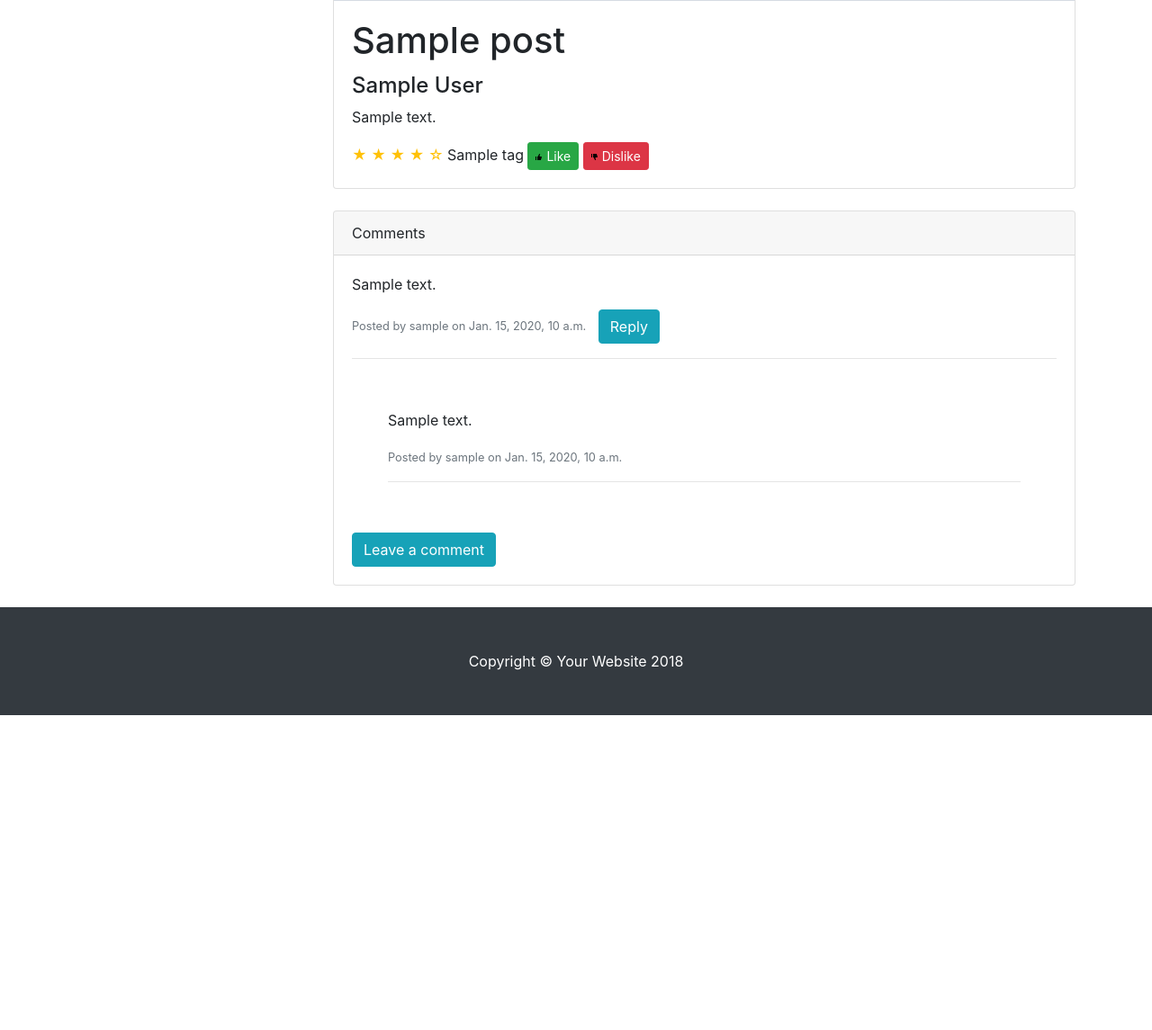
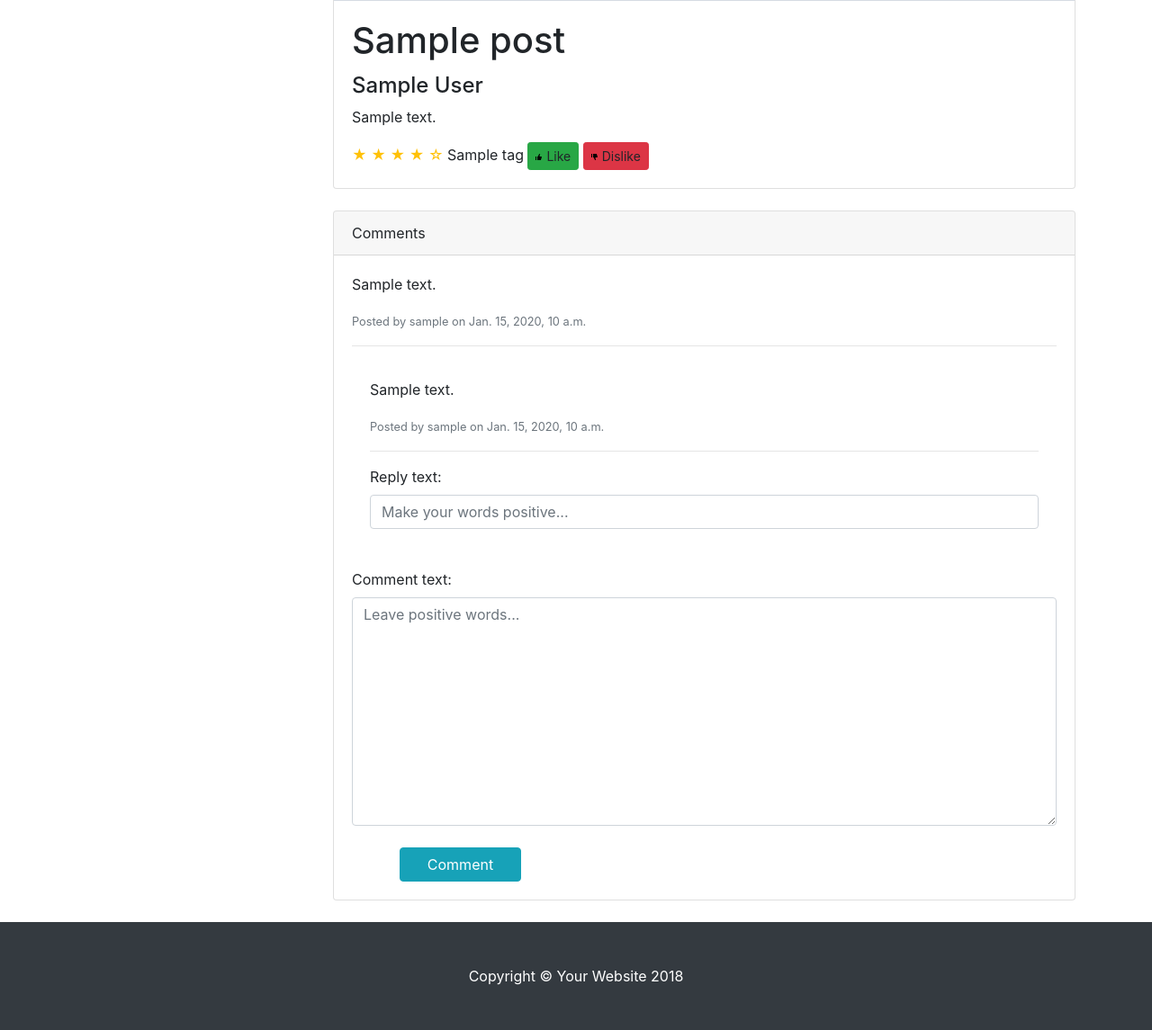
Before and after one commit to imanRagab/DjangoBlog, a Django app: page /ourblog/post/1/ in a window 1280 px wide. Shown: the part 697-1842 px from the top of the page at 90% size. Before the commit the page ends 1492 px from the top, so only its background shows below. Run offline with Django 3.2, Linux system fonts and the light colour scheme; a user stored in the database is signed in; tables that the repository leaves empty hold one stand-in row (values such as "Sample post"); grey boxes marked "Sample" are stand-in pictures; some libraries are stand-ins or nearby versions.

Commit message:
comment, reply added

```diff
--- a/BlogV1/posts_app/static/scripts/ajax.js
+++ b/BlogV1/posts_app/static/scripts/ajax.js
@@ -1,78 +1,38 @@
 $(function(){
+
+    var current_comment_id
 
     ////////////////////////////////////////////
 
-    $("#sendComment").click(function(){
+//    $("#commentForm").submit(function(){
+//
+//        $.ajax({
+//
+//            type: $("#commentForm").attr("method"),
+//            url: $("#commentForm").attr("action"),
+//            data: {comment_text: $("#comment-text").val()},
+//            success: function(resp){
+//
+//            }
+//        });
+//    });
 
+    /////////////////////////////////////////
+
+    $("#likeBtn").click(function(){
 
         $.ajax({
 
-        url: '',
-        type: 'post',
-        data: {},
-        success: function(){
+            url: '/ourblog/likepost',
+            type: 'get',
+            data: {
+                post_id: $(this).attr("postId")
+            },
+
+            success: function(resp){
 
 
-
-
-
-        }
-
-
-
-        });
-
-    });
-
-    /////////////////////////////////////////
-
-
-    $("#sendReply").on('click', function(e){
-
-        e.preventDefault()
-        alert("hi")
-
-//        $.ajax({
-//
-//            url: '/ourblog/commentreply',
-//            type: 'get',
-//            data: {
-//
-//                comment_id: $(this).attr("commentId")
-//                reply_text: $("#reply_text").val()
-//
-//                },
-//
-//            success: function(resp){
-//
-//                alert(resp);
-//            }
-//
-//        });
-//    });
-
-
-    ///////////////////////////////////////
-
-    $("#likeBtn").click(function(){
-
-
-        $.ajax({
-
-        url: '/likepost',
-        type: 'post',
-        data: {
-
-            post_id: $(this).attr("postId")
-
-        },
-        success: function(){
-
-
-
-
-
-        }
+            }
 
 
 
@@ -110,24 +70,17 @@ $(function(){
 
     /////////////////////////////////////
 
-    $("#commentForm").submit(function(){
-
+    $("#loginForm").submit(function(){
 
         $.ajax({
 
-            type: $("#commentForm").attr("method"),
-            url: $("#commentForm").attr("action"),
-            data: $("#commentForm").serialize(),
+            type: $("#loginForm").attr("method"),
+            url: $("#loginForm").attr("action"),
+            data: $("#loginForm").serialize(),
             success: function(resp){
-                alert(resp);
+
             }
-
-
-
         });
-
-
-
     });
 
 
--- a/BlogV1/posts_app/templates/post.html
+++ b/BlogV1/posts_app/templates/post.html
@@ -37,8 +37,8 @@
                     {% endfor %}
                     <span class="pull-right">
                         {% if user.is_authenticated %}
-                            <button class="btn btn-success btn-sm" id="likeBtn" postId={{post.id}}><img src="{% static 'images/icons/thumb-up.svg' %}"> Like</button>
-                            <button class="btn btn-danger btn-sm" id="dislikeBtn" postId={{post.id}}><img src="{% static 'images/icons/thumb-down.svg' %}"> Dislike </button>
+                            <a class="btn btn-success btn-sm" id="likeBtn" postId={{post.id}}><img src="{% static 'images/icons/thumb-up.svg' %}"> Like</a>
+                            <a class="btn btn-danger btn-sm" id="dislikeBtn" postId={{post.id}}><img src="{% static 'images/icons/thumb-down.svg' %}"> Dislike </a>
                         {% endif %}
                     </span>
                 </div>
@@ -55,14 +55,10 @@
 
                         <p>{{comment.comment_text}}</p>
                         <small class="text-muted">Posted by {{comment.comment_user.username}} on {{comment.comment_created_at}}</small>
-                        {% if user.is_authenticated %}
-                            &nbsp;&nbsp;<button class="btn btn-info" data-toggle="modal" data-target="#replyModal">Reply</button>
-                        {% endif %}
                         <hr>
 
                         <div class="card-body">
 
-                             <div class="card-body">
 
                                 {%  for comment_replies in replies  %}
 
@@ -80,14 +76,37 @@
 
                                 {%  endfor  %}
 
-                             </div>
+                                 {% if user.is_authenticated %}
+                                    <form method="get" id="replyForm" action="/ourblog/commentreply/{{post.id}}/{{comment.id}}">{% csrf_token %}
+
+                                        {{reply_form}}<br>
+
+
+                                    <!--<div class="form-group">-->
+                                        <!--<input type="text" class="form-control" id="replyText" placeholder="Password">-->
+                                    <!--</div>-->
+
+                                    <!--<div class="row">-->
+                                        <!--<a class="btn btn-info col-2 offset-1" id="replyBtn">Reply</a>-->
+                                    <!--</div>-->
+
+                                    </form>
+                                 {% endif %}
 
                         </div>
 
                     {%  endfor  %}
 
                     {% if user.is_authenticated %}
-                        <button class="btn btn-info" data-toggle="modal" data-target="#commentModal">Leave a comment</button>
+                        <form method="get" id="commentForm" action="/ourblog/postcomment/{{post.id}}">{% csrf_token %}
+
+                            {{comment_form}}<br>
+
+                              <div class="row">
+                                <button type="submit" class="btn btn-info col-2 offset-1">Comment</button>
+                              </div>
+
+                            </form>
                     {% endif %}
 
                 </div>
@@ -97,59 +116,59 @@
 
             <!-- Comment Modal -->
 
-            <div class="modal fade" id="commentModal">
-              <div class="modal-dialog">
-                    <div class="modal-content">
+            <!--<div class="modal fade" id="commentModal">-->
+              <!--<div class="modal-dialog">-->
+                    <!--<div class="modal-content">-->
 
-                      <!-- Modal Header -->
-                      <div class="modal-header">
-                        <h4 class="modal-title text-center">Leave a comment !</h4>
-                        <button type="button" class="close" data-dismiss="modal">&times;</button>
-                      </div>
+                      <!--&lt;!&ndash; Modal Header &ndash;&gt;-->
+                      <!--<div class="modal-header">-->
+                        <!--<h4 class="modal-title text-center">Leave a comment !</h4>-->
+                        <!--<button type="button" class="close" data-dismiss="modal">&times;</button>-->
+                      <!--</div>-->
 
                       <!-- Modal body -->
-                      <div class="modal-body">
-                         <form method="get" id="commentForm" action="/ourblog/postcomment">{% csrf_token %}
+                      <!--<div class="modal-body">-->
+                         <!--<form method="get" id="commentForm" action="/ourblog/postcomment/{{post.id}}">{% csrf_token %}-->
 
-                            {{comment_form}}<br>
+                            <!--{{comment_form}}<br>-->
 
-                              <div class="row">
-                                <button type="submit" class="btn btn-info col-4 offset-4">Comment</button>
-                              </div>
+                              <!--<div class="row">-->
+                                <!--<button type="submit" class="btn btn-info col-4 offset-4">Comment</button>-->
+                              <!--</div>-->
 
-                            </form>
-                      </div>
-                    </div>
-                </div>
-            </div>
+                            <!--</form>-->
+                      <!--</div>-->
+                    <!--</div>-->
+                <!--</div>-->
+            <!--</div>-->
 
             <!-- Reply Modal -->
 
-            <div class="modal fade" id="replyModal">
-              <div class="modal-dialog">
-                    <div class="modal-content">
+            <!--<div class="modal fade" id="replyModal">-->
+              <!--<div class="modal-dialog">-->
+                    <!--<div class="modal-content">-->
 
                       <!-- Modal Header -->
-                      <div class="modal-header">
-                        <h4 class="modal-title text-center">Your reply</h4>
-                        <button type="button" class="close" data-dismiss="modal">&times;</button>
-                      </div>
+                      <!--<div class="modal-header">-->
+                        <!--<h4 class="modal-title text-center">Your reply</h4>-->
+                        <!--<button type="button" class="close" data-dismiss="modal">&times;</button>-->
+                      <!--</div>-->
 
-                      <!-- Modal body -->
-                      <div class="modal-body">
-                         <form method="get" id="replyForm" action="/ourblog/commentreply">{% csrf_token %}
+                       <!--Modal body -->
+                      <!--<div class="modal-body">-->
+                         <!--<form method="get" id="replyForm" action="/ourblog/commentreply/{{post.id}}">{% csrf_token %}-->
 
-                            {{reply_form}}<br>
+                            <!--{{reply_form}}<br>-->
 
-                              <div class="row">
-                                <button type="submit" class="btn btn-info col-4 offset-4">Send</button>
-                              </div>
+                              <!--<div class="row">-->
+                                <!--<button type="submit" class="btn btn-info col-4 offset-4">Send</button>-->
+                              <!--</div>-->
 
-                            </form>
-                      </div>
-                    </div>
-                </div>
-            </div>
+                            <!--</form>-->
+                      <!--</div>-->
+                    <!--</div>-->
+                <!--</div>-->
+            <!--</div>-->
 
         {% endblock %}
 
```
